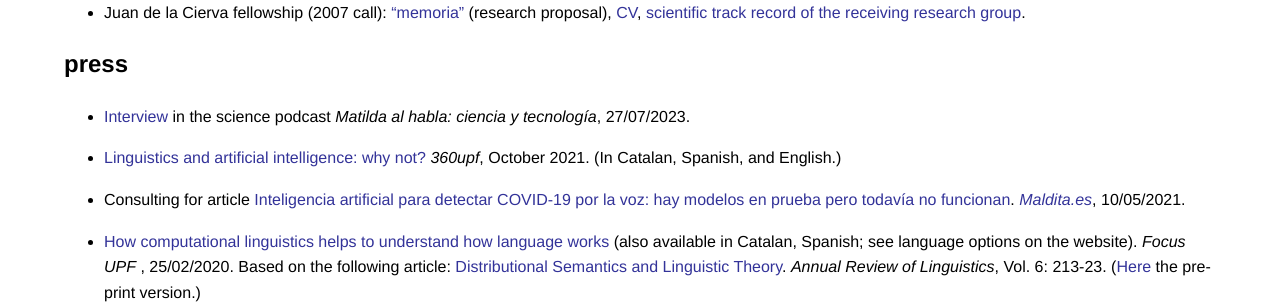
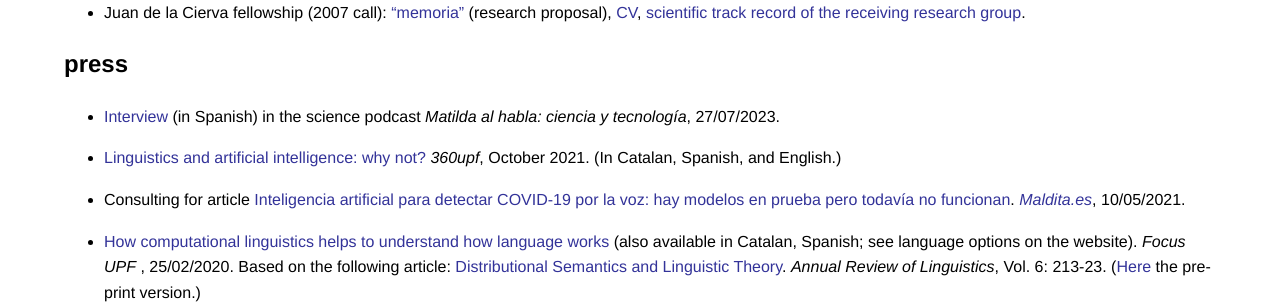
Before and after one commit to gboleda/gboleda.github.io, a Jekyll site: the page built from misc.md, in a window 1280 px wide. Shown: the part 446-750 px from the top of the page. Built offline with Jekyll 4.4.1, drawn with Linux system fonts in a browser that asks for light colours.

Commit message:
small fix

```diff
--- a/misc.md
+++ b/misc.md
@@ -21,7 +21,7 @@ title: Gemma Boleda -- miscellaneous
 
 ## press
 
-- [Interview](https://podcasters.spotify.com/pod/show/matilda-al-habla/episodes/Lingstica--datos-y-enfermedades-mentales-con-Gemma-Boleda-e27f4jj) in the science podcast _Matilda al habla: ciencia y tecnología_, 27/07/2023.
+- [Interview](https://podcasters.spotify.com/pod/show/matilda-al-habla/episodes/Lingstica--datos-y-enfermedades-mentales-con-Gemma-Boleda-e27f4jj) (in Spanish) in the science podcast _Matilda al habla: ciencia y tecnología_, 27/07/2023.
 
 - [Linguistics and artificial intelligence: why not?](https://www.upf.edu/web/360upf/numero9/calidoscopi/gemma-boleda) _360upf_, October 2021. (In Catalan, Spanish, and English.)
 
```
